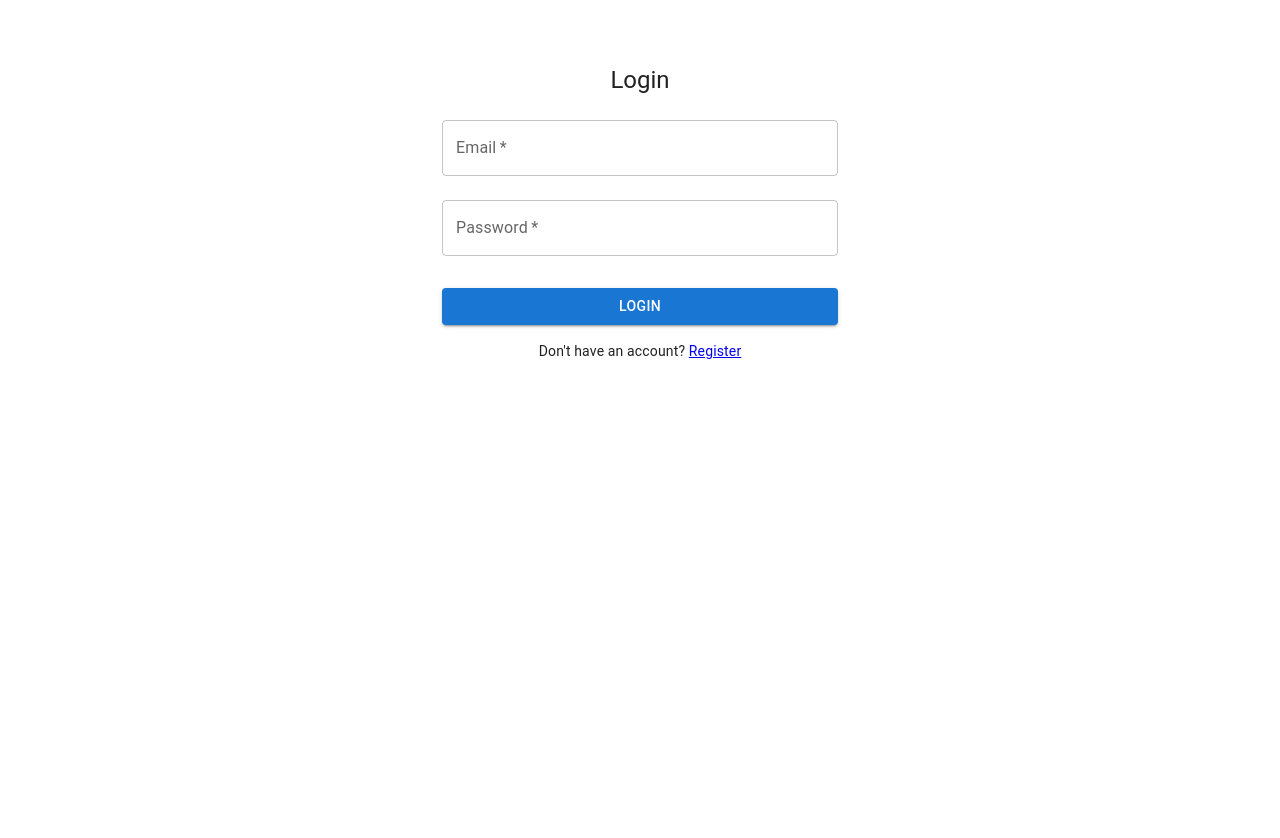
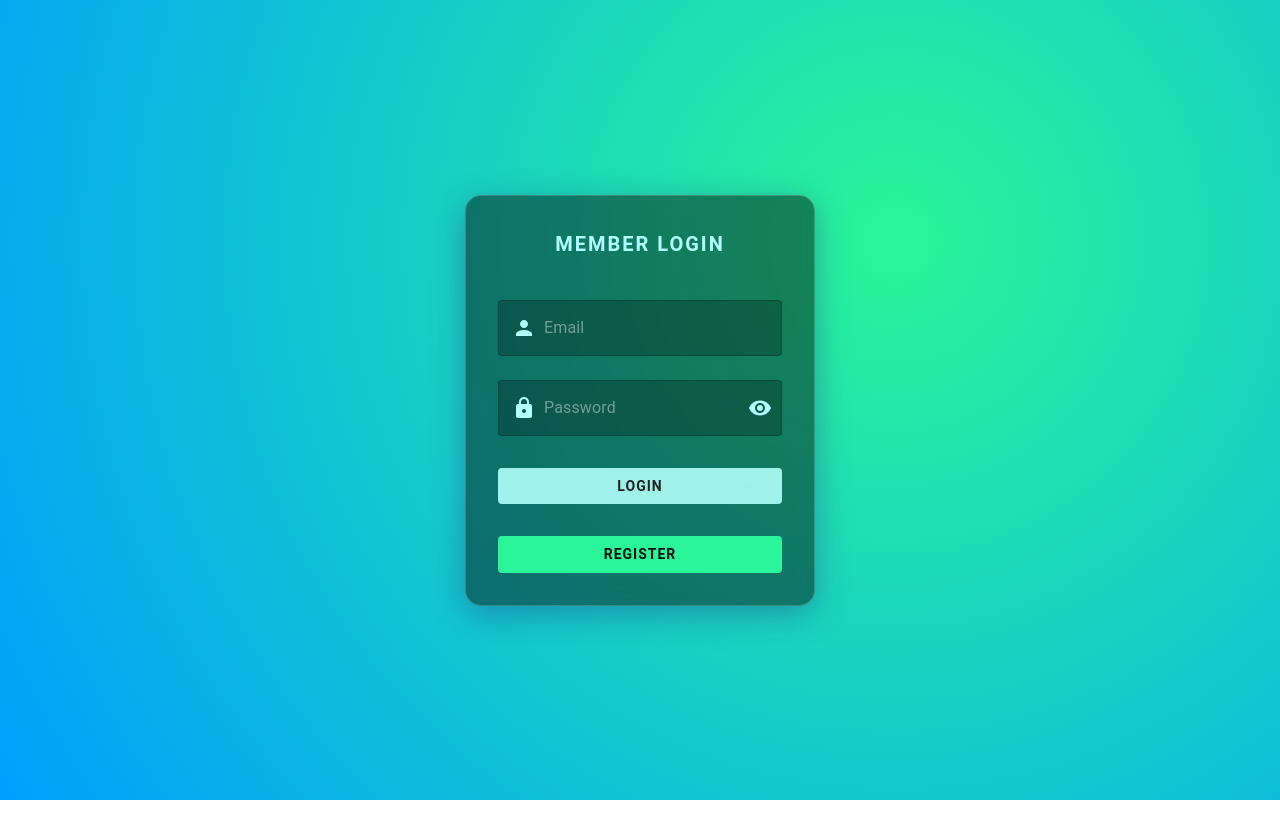
Before and after one commit to alihaider1204/Messaging-Platform, a React (Vite) app in the folder client/: page /login in a window 1280 px wide. Shown: the top 838 px of the page. After the commit the page ends 800 px from the top, so only its background shows below. Built offline with nearby package versions, Linux system fonts and the light colour scheme.

Commit message:
Add show/hide password eye icon to login and register pages

```diff
--- a/client/src/pages/Login.jsx
+++ b/client/src/pages/Login.jsx
@@ -1,11 +1,16 @@
 import React, { useState } from 'react';
 import { Link, useNavigate } from 'react-router-dom';
-import { Container, Box, Typography, TextField, Button, Alert } from '@mui/material';
+import { Box, Typography, TextField, Button, Alert, InputAdornment, IconButton } from '@mui/material';
+import PersonIcon from '@mui/icons-material/Person';
+import LockIcon from '@mui/icons-material/Lock';
+import Visibility from '@mui/icons-material/Visibility';
+import VisibilityOff from '@mui/icons-material/VisibilityOff';
 import { useAuth } from '../context/AuthContext';
 
 const Login = () => {
   const [email, setEmail] = useState('');
   const [password, setPassword] = useState('');
+  const [showPassword, setShowPassword] = useState(false);
   const [error, setError] = useState('');
   const { login } = useAuth();
   const navigate = useNavigate();
@@ -21,39 +26,150 @@ const Login = () => {
     }
   };
 
+  const handleClickShowPassword = () => setShowPassword((show) => !show);
+  const handleMouseDownPassword = (e) => e.preventDefault();
+
   return (
-    <Container maxWidth="xs">
-      <Box sx={{ mt: 8, display: 'flex', flexDirection: 'column', alignItems: 'center' }}>
-        <Typography component="h1" variant="h5">Login</Typography>
-        <Box component="form" onSubmit={handleSubmit} sx={{ mt: 1 }}>
-          {error && <Alert severity="error">{error}</Alert>}
+    <Box sx={{ minHeight: '100vh', width: '100vw', position: 'relative', overflow: 'auto' }}>
+      {/* Background Layer */}
+      <Box
+        sx={{
+          minHeight: '100vh',
+          width: '100vw',
+          background: 'radial-gradient(circle at 70% 30%, #2af598 0%, #009efd 100%)',
+          position: 'fixed',
+          top: 0,
+          left: 0,
+          zIndex: 0,
+        }}
+      />
+      {/* Foreground Content */}
+      <Box
+        sx={{
+          minHeight: '100vh',
+          display: 'flex',
+          alignItems: 'center',
+          justifyContent: 'center',
+          position: 'relative',
+          zIndex: 1,
+        }}
+      >
+        <Box
+          sx={{
+            width: 350,
+            bgcolor: 'rgba(0, 0, 0, 0.45)',
+            borderRadius: 4,
+            boxShadow: '0 8px 32px 0 rgba(31, 38, 135, 0.37)',
+            backdropFilter: 'blur(8px)',
+            border: '1px solid rgba(255,255,255,0.18)',
+            p: 4,
+            display: 'flex',
+            flexDirection: 'column',
+            alignItems: 'center',
+          }}
+        >
+          <Typography variant="h6" sx={{ color: '#b2fefa', mb: 3, letterSpacing: 2, fontWeight: 600 }}>
+            MEMBER LOGIN
+          </Typography>
+          <Box component="form" onSubmit={handleSubmit} sx={{ width: '100%' }}>
+            {error && <Alert severity="error" sx={{ mb: 2 }}>{error}</Alert>}
             <TextField
               margin="normal"
               required
               fullWidth
-            label="Email"
+              placeholder="Email"
               type="email"
+              InputProps={{
+                startAdornment: (
+                  <InputAdornment position="start">
+                    <PersonIcon sx={{ color: '#b2fefa' }} />
+                  </InputAdornment>
+                ),
+                sx: {
+                  bgcolor: 'rgba(0,0,0,0.25)',
+                  borderRadius: 1,
+                  input: { color: '#fff' },
+                },
+              }}
               value={email}
               onChange={e => setEmail(e.target.value)}
+              autoComplete="email"
             />
             <TextField
               margin="normal"
               required
               fullWidth
-            label="Password"
-            type="password"
+              placeholder="Password"
+              type={showPassword ? 'text' : 'password'}
+              InputProps={{
+                startAdornment: (
+                  <InputAdornment position="start">
+                    <LockIcon sx={{ color: '#b2fefa' }} />
+                  </InputAdornment>
+                ),
+                endAdornment: (
+                  <InputAdornment position="end">
+                    <IconButton
+                      aria-label="toggle password visibility"
+                      onClick={handleClickShowPassword}
+                      onMouseDown={handleMouseDownPassword}
+                      edge="end"
+                      tabIndex={-1}
+                      sx={{ color: '#b2fefa' }}
+                    >
+                      {showPassword ? <VisibilityOff /> : <Visibility />}
+                    </IconButton>
+                  </InputAdornment>
+                ),
+                sx: {
+                  bgcolor: 'rgba(0,0,0,0.25)',
+                  borderRadius: 1,
+                  input: { color: '#fff' },
+                },
+              }}
               value={password}
               onChange={e => setPassword(e.target.value)}
+              autoComplete="current-password"
             />
-          <Button type="submit" fullWidth variant="contained" sx={{ mt: 3, mb: 2 }}>
-            Login
+            <Button
+              type="submit"
+              fullWidth
+              variant="contained"
+              sx={{
+                mt: 3,
+                mb: 2,
+                bgcolor: 'rgba(178,254,250,0.9)',
+                color: '#222',
+                fontWeight: 600,
+                letterSpacing: 1,
+                boxShadow: 'none',
+                '&:hover': { bgcolor: '#2af598', color: '#111' },
+              }}
+            >
+              LOGIN
             </Button>
-          <Typography variant="body2" align="center">
-            Don't have an account? <Link to="/register">Register</Link>
-          </Typography>
+          </Box>
+          <Button
+            component={Link}
+            to="/register"
+            fullWidth
+            variant="contained"
+            sx={{
+              mt: 2,
+              bgcolor: '#2af598',
+              color: '#111',
+              fontWeight: 600,
+              letterSpacing: 1,
+              borderRadius: 1,
+              boxShadow: 'none',
+              '&:hover': { bgcolor: '#009efd', color: '#fff' },
+            }}
+          >
+            REGISTER
+          </Button>
         </Box>
       </Box>
-    </Container>
+    </Box>
   );
 };
 
--- a/client/src/pages/Register.jsx
+++ b/client/src/pages/Register.jsx
@@ -1,12 +1,17 @@
 import React, { useState } from 'react';
 import { Link, useNavigate } from 'react-router-dom';
-import { Container, Box, Typography, TextField, Button, Alert } from '@mui/material';
+import { Box, Typography, TextField, Button, Alert, InputAdornment, IconButton } from '@mui/material';
+import PersonIcon from '@mui/icons-material/Person';
+import LockIcon from '@mui/icons-material/Lock';
+import Visibility from '@mui/icons-material/Visibility';
+import VisibilityOff from '@mui/icons-material/VisibilityOff';
 import { useAuth } from '../context/AuthContext';
 
 const Register = () => {
   const [name, setName] = useState('');
   const [email, setEmail] = useState('');
   const [password, setPassword] = useState('');
+  const [showPassword, setShowPassword] = useState(false);
   const [error, setError] = useState('');
   const { register } = useAuth();
   const navigate = useNavigate();
@@ -22,47 +27,171 @@ const Register = () => {
     }
   };
 
+  const handleClickShowPassword = () => setShowPassword((show) => !show);
+  const handleMouseDownPassword = (e) => e.preventDefault();
+
   return (
-    <Container maxWidth="xs">
-      <Box sx={{ mt: 8, display: 'flex', flexDirection: 'column', alignItems: 'center' }}>
-        <Typography component="h1" variant="h5">Register</Typography>
-        <Box component="form" onSubmit={handleSubmit} sx={{ mt: 1 }}>
-          {error && <Alert severity="error">{error}</Alert>}
+    <Box sx={{ minHeight: '100vh', width: '100vw', position: 'relative', overflow: 'auto' }}>
+      {/* Background Layer */}
+      <Box
+        sx={{
+          minHeight: '100vh',
+          width: '100vw',
+          background: 'radial-gradient(circle at 70% 30%, #2af598 0%, #009efd 100%)',
+          position: 'fixed',
+          top: 0,
+          left: 0,
+          zIndex: 0,
+        }}
+      />
+      {/* Foreground Content */}
+      <Box
+        sx={{
+          minHeight: '100vh',
+          display: 'flex',
+          alignItems: 'center',
+          justifyContent: 'center',
+          position: 'relative',
+          zIndex: 1,
+        }}
+      >
+        <Box
+          sx={{
+            width: 350,
+            bgcolor: 'rgba(0, 0, 0, 0.45)',
+            borderRadius: 4,
+            boxShadow: '0 8px 32px 0 rgba(31, 38, 135, 0.37)',
+            backdropFilter: 'blur(8px)',
+            border: '1px solid rgba(255,255,255,0.18)',
+            p: 4,
+            display: 'flex',
+            flexDirection: 'column',
+            alignItems: 'center',
+          }}
+        >
+          <Typography variant="h6" sx={{ color: '#b2fefa', mb: 3, letterSpacing: 2, fontWeight: 600 }}>
+            REGISTER
+          </Typography>
+          <Box component="form" onSubmit={handleSubmit} sx={{ width: '100%' }}>
+            {error && <Alert severity="error" sx={{ mb: 2 }}>{error}</Alert>}
             <TextField
               margin="normal"
               required
               fullWidth
-            label="Name"
+              placeholder="Name"
+              InputProps={{
+                startAdornment: (
+                  <InputAdornment position="start">
+                    <PersonIcon sx={{ color: '#b2fefa' }} />
+                  </InputAdornment>
+                ),
+                sx: {
+                  bgcolor: 'rgba(0,0,0,0.25)',
+                  borderRadius: 1,
+                  input: { color: '#fff' },
+                },
+              }}
               value={name}
               onChange={e => setName(e.target.value)}
+              autoComplete="name"
             />
             <TextField
               margin="normal"
               required
               fullWidth
-            label="Email"
+              placeholder="Email"
               type="email"
+              InputProps={{
+                startAdornment: (
+                  <InputAdornment position="start">
+                    <PersonIcon sx={{ color: '#b2fefa' }} />
+                  </InputAdornment>
+                ),
+                sx: {
+                  bgcolor: 'rgba(0,0,0,0.25)',
+                  borderRadius: 1,
+                  input: { color: '#fff' },
+                },
+              }}
               value={email}
               onChange={e => setEmail(e.target.value)}
+              autoComplete="email"
             />
             <TextField
               margin="normal"
               required
               fullWidth
-            label="Password"
-            type="password"
+              placeholder="Password"
+              type={showPassword ? 'text' : 'password'}
+              InputProps={{
+                startAdornment: (
+                  <InputAdornment position="start">
+                    <LockIcon sx={{ color: '#b2fefa' }} />
+                  </InputAdornment>
+                ),
+                endAdornment: (
+                  <InputAdornment position="end">
+                    <IconButton
+                      aria-label="toggle password visibility"
+                      onClick={handleClickShowPassword}
+                      onMouseDown={handleMouseDownPassword}
+                      edge="end"
+                      tabIndex={-1}
+                      sx={{ color: '#b2fefa' }}
+                    >
+                      {showPassword ? <VisibilityOff /> : <Visibility />}
+                    </IconButton>
+                  </InputAdornment>
+                ),
+                sx: {
+                  bgcolor: 'rgba(0,0,0,0.25)',
+                  borderRadius: 1,
+                  input: { color: '#fff' },
+                },
+              }}
               value={password}
               onChange={e => setPassword(e.target.value)}
+              autoComplete="new-password"
             />
-          <Button type="submit" fullWidth variant="contained" sx={{ mt: 3, mb: 2 }}>
-            Register
+            <Button
+              type="submit"
+              fullWidth
+              variant="contained"
+              sx={{
+                mt: 3,
+                mb: 2,
+                bgcolor: 'rgba(178,254,250,0.9)',
+                color: '#222',
+                fontWeight: 600,
+                letterSpacing: 1,
+                boxShadow: 'none',
+                '&:hover': { bgcolor: '#2af598', color: '#111' },
+              }}
+            >
+              REGISTER
             </Button>
-          <Typography variant="body2" align="center">
-            Already have an account? <Link to="/login">Login</Link>
-          </Typography>
+          </Box>
+          <Button
+            component={Link}
+            to="/login"
+            fullWidth
+            variant="contained"
+            sx={{
+              mt: 2,
+              bgcolor: '#2af598',
+              color: '#111',
+              fontWeight: 600,
+              letterSpacing: 1,
+              borderRadius: 1,
+              boxShadow: 'none',
+              '&:hover': { bgcolor: '#009efd', color: '#fff' },
+            }}
+          >
+            LOGIN
+          </Button>
         </Box>
       </Box>
-    </Container>
+    </Box>
   );
 };
 
```
Lines whose indentation alone changed are shown as unchanged.
